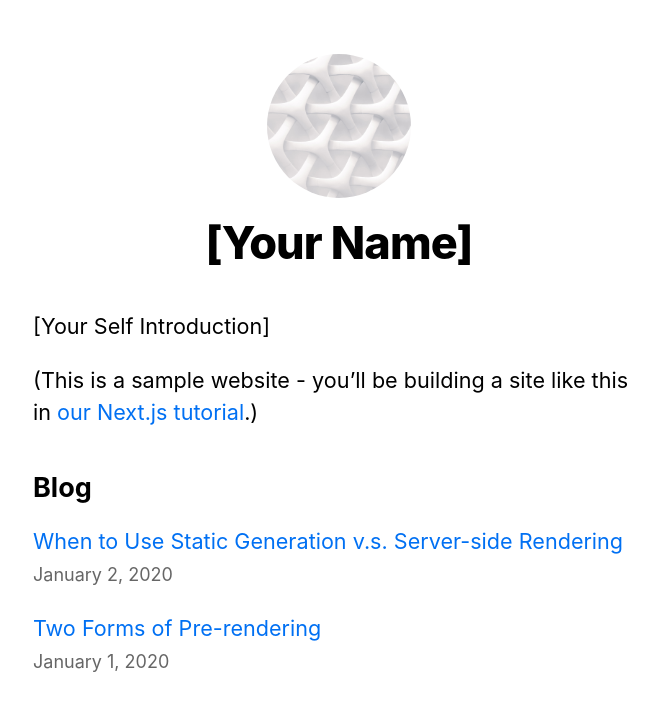
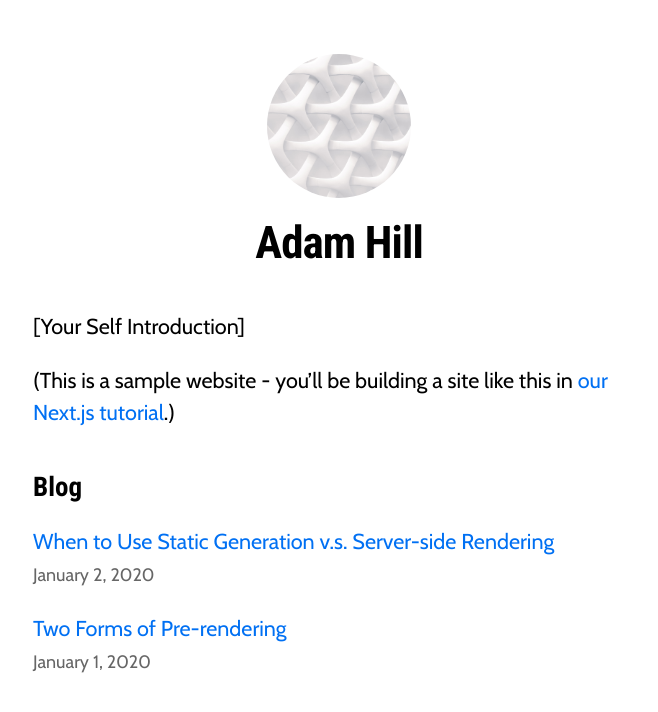
Before and after one commit to adamhill86/adamhillphotos.com, a Next.js app: page / in a window 1280 px wide. Shown: the top 712 px of the page, without its empty margins (301-959 px from the left). Built offline with nearby package versions, Linux system fonts and the light colour scheme.

Commit message:
Add custom fonts

```diff
--- a/components/layout.tsx
+++ b/components/layout.tsx
@@ -6,13 +6,19 @@ import Link from 'next/link';
 import utilStyles from '../styles/utils.module.scss';
 import styles from './layout.module.scss';
 
-const name = '[Your Name]';
+const name = 'Adam Hill';
 export const siteTitle = 'Next.js Sample Website';
 
 export default function Layout({ children, home = false }: { children: React.ReactNode; home?: boolean; }): JSX.Element {
   return (
     <div className={styles.container}>
       <Head>
+        <link
+          href='https://fonts.gstatic.com'
+          rel='preconnect' />
+        <link
+          href='https://fonts.googleapis.com/css2?family=Cabin&family=Roboto+Condensed:wght@400;700&family=Nothing+You+Could+Do&display=swap'
+          rel='stylesheet' />
         <link
           href='/favicon.ico'
           rel='icon' />
--- a/styles/global.scss
+++ b/styles/global.scss
@@ -2,8 +2,7 @@ html,
 body {
   padding: 0;
   margin: 0;
-  font-family: -apple-system, BlinkMacSystemFont, Segoe UI, Roboto, Oxygen,
-    Ubuntu, Cantarell, Fira Sans, Droid Sans, Helvetica Neue, sans-serif;
+  font-family: 'Cabin', sans-serif;
   line-height: 1.6;
   font-size: 18px;
 }
--- a/styles/utils.module.scss
+++ b/styles/utils.module.scss
@@ -1,4 +1,13 @@
+%heading-font {
+  font-family: 'Roboto Condensed', sans-serif;
+}
+
+%logo-font {
+  font-family: 'Nothing You Could Do', cursive;
+}
+
 .heading2Xl {
+  @extend %heading-font;
   font-size: 2.5rem;
   line-height: 1.2;
   font-weight: 800;
@@ -7,6 +16,7 @@
 }
 
 .headingXl {
+  @extend %heading-font;
   font-size: 2rem;
   line-height: 1.3;
   font-weight: 800;
@@ -15,6 +25,7 @@
 }
 
 .headingLg {
+  @extend %heading-font;
   font-size: 1.5rem;
   line-height: 1.4;
   margin: 1rem 0;
```
